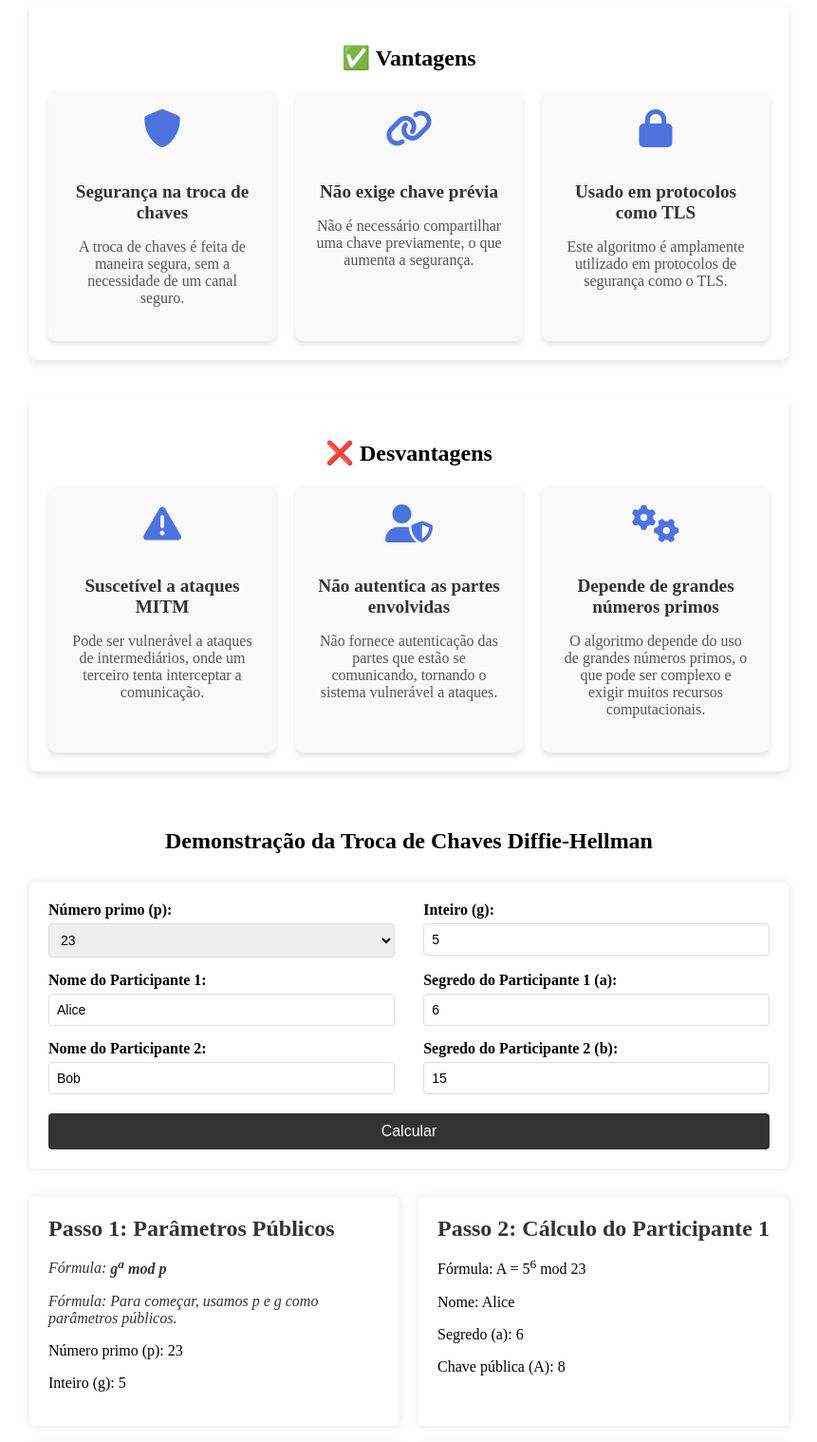
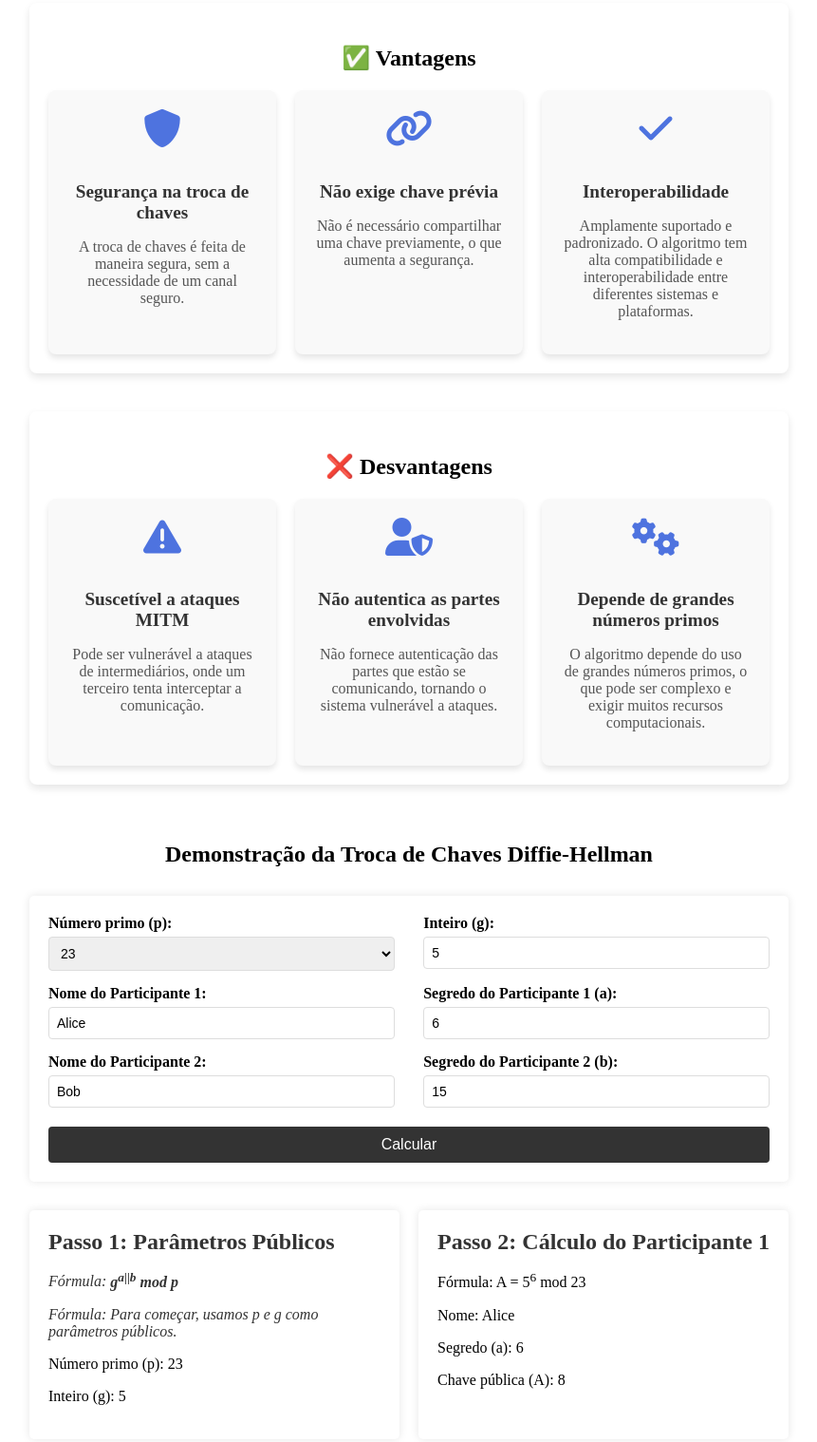
Before and after one commit to VitorSVNascimento/TSI-Diff-Hellman-didatico, a plain HTML site: page index.html in a window 1280 px wide. Shown: the part 1817-3335 px from the top of the page at 95% size, without its empty margins (209-1070 px from the left). Drawn offline with Linux system fonts and the light colour scheme.

Commit message:
Update index.html

```diff
--- a/index.html
+++ b/index.html
@@ -67,9 +67,9 @@
                     <p>Não é necessário compartilhar uma chave previamente, o que aumenta a segurança.</p>
                 </div>
                 <div class="card">
-                    <i class="fas fa-lock"></i> <!-- Ícone representando criptografia -->
-                    <h4>Usado em protocolos como TLS</h4>
-                    <p>Este algoritmo é amplamente utilizado em protocolos de segurança como o TLS.</p>
+                    <i class="fas fa-check"></i> <!-- Ícone representando criptografia -->
+                    <h4>Interoperabilidade</h4>
+                    <p>Amplamente suportado e padronizado. O algoritmo tem alta compatibilidade e interoperabilidade entre diferentes sistemas e plataformas.</p>
                 </div>
             </div>
         </div>
@@ -145,7 +145,7 @@
         <div class="steps-container">
             <div class="step" id="step1">
                 <h2>Passo 1: Parâmetros Públicos</h2>
-                <p class="formula">Fórmula: <strong> g<sup>a</sup> mod p</strong></p>
+                <p class="formula">Fórmula: <strong> g<sup>a||b</sup> mod p</strong></p>
                 <p class="formula">Fórmula: Para começar, usamos p e g como parâmetros públicos.</p>
                 <p>Número primo (p): <span id="step1-prime"></span></p>
                 <p>Inteiro (g): <span id="step1-integer"></span></p>
```
